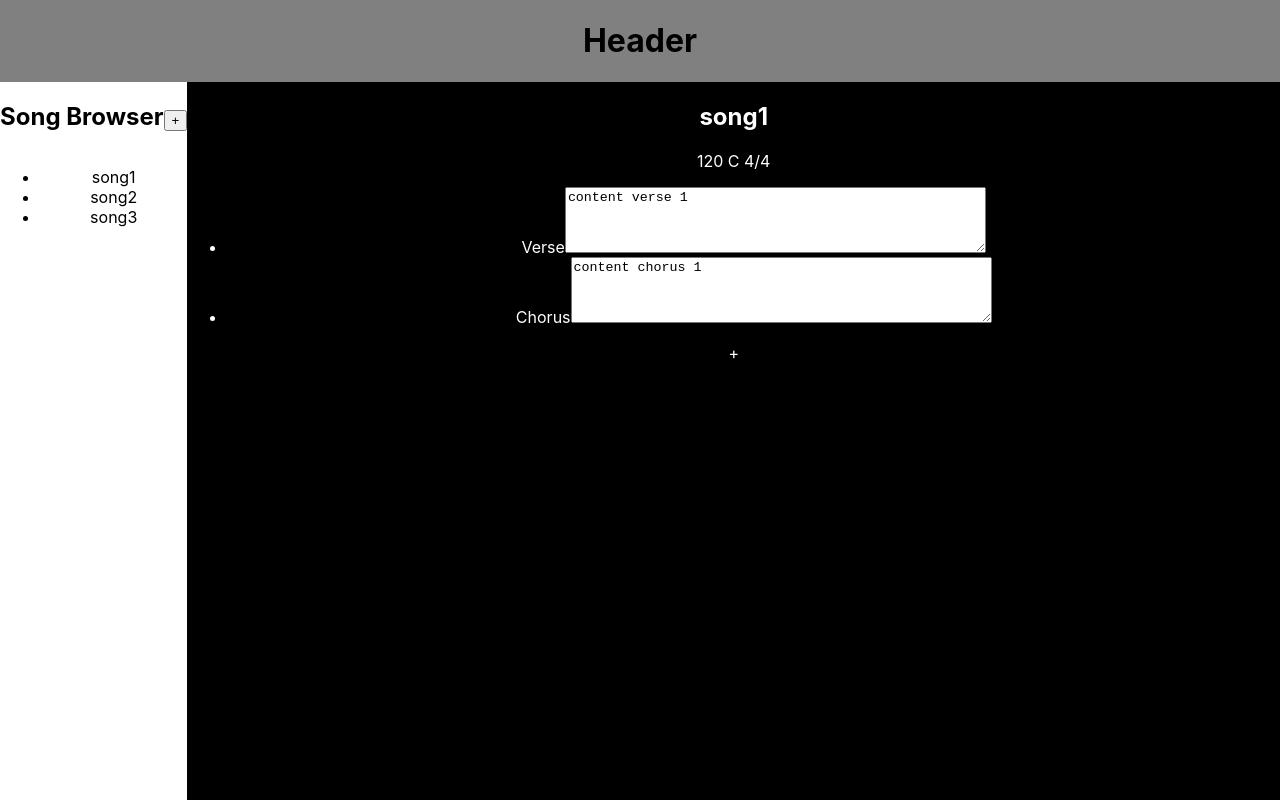
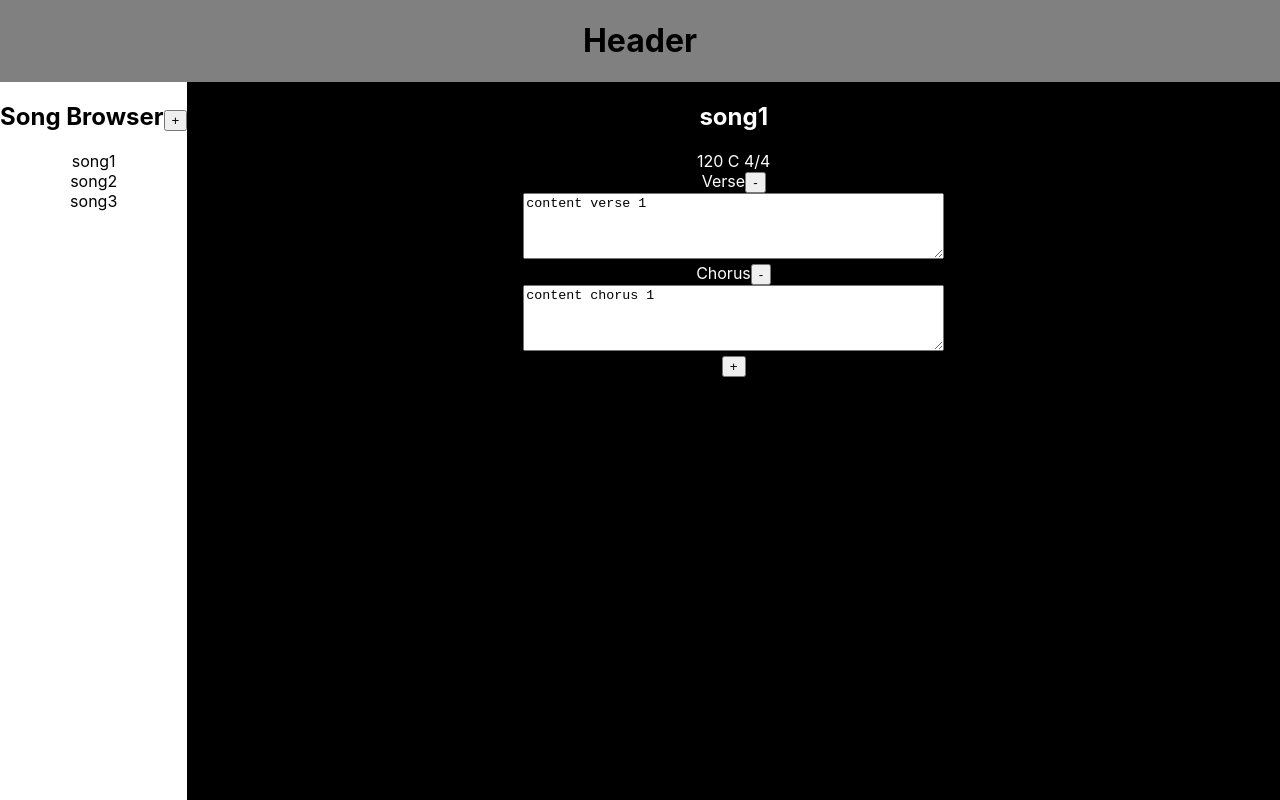
Before and after one commit to bklaing2/Lyric-Writing-App, a React (Create React App) app: page / in a window 1280 px wide. Built offline with nearby package versions, Linux system fonts and the light colour scheme.

Commit message:
Cleaned up code

```diff
--- a/src/features/main/editor/Editor.js
+++ b/src/features/main/editor/Editor.js
@@ -1,11 +1,14 @@
-import React, { useState } from 'react';
+import React from 'react';
 import { useSelector, useDispatch } from 'react-redux';
 import {
   editSongTitle,
   editSongMeta,
-  addSongSection,
+
+  addSection,
+  deleteSection,
   editSectionLabel,
   editSectionContent,
+
   selectSelectedSong,
 } from '../mainSlice';
 import styles from './Editor.module.css';
@@ -13,38 +16,38 @@ import styles from './Editor.module.css';
 export function Editor() {
   const song = useSelector(selectSelectedSong);
 
-  const [incrementAmount, setIncrementAmount] = useState('2');
-
   const dispatch = useDispatch();
 
 
+  // Button functions
   const editTitle = () => {
-    var title = prompt('Title', song.title);
-    dispatch(editSongTitle(title));
+    dispatch(editSongTitle(prompt('Title', song.title)));
   }
 
   const editMeta = () => {
-    var tempo = prompt('Tempo', song.meta.tempo);
-    var keySig = prompt('Key Signature', song.meta.keySig);
-    var timeSigTop = prompt('Time Signature Top', song.meta.timeSig.top);
-    var timeSigBottom = prompt('Time Signature Bottom', song.meta.timeSig.bottom);
-
-    tempo = (tempo == null || tempo == '') ? song.meta.tempo : tempo;
-    keySig = (keySig == null || keySig == '') ? song.meta.keySig : keySig;
-    timeSigTop = (timeSigTop == null || timeSigTop == '') ? song.meta.timeSig.top : timeSigTop;
-    timeSigBottom = (timeSigBottom == null || timeSigBottom == '') ? song.meta.timeSig.bottom : timeSigBottom;
-
-    var newMeta = {
-      tempo: tempo,
-      keySig: keySig,
-      timeSig: { top: timeSigTop, bottom: timeSigBottom }
+    var meta = {
+      tempo: prompt('Tempo', song.meta.tempo),
+      keySig: prompt('Key Signature', song.meta.keySig),
+      timeSig: {
+        top: prompt('Time Signature Top', song.meta.timeSig.top),
+        bottom: prompt('Time Signature Bottom', song.meta.timeSig.bottom)
+      },
     };
 
-    dispatch(editSongMeta(newMeta));
+    dispatch(editSongMeta(meta));
   };
 
 
-  const updateSectionContent = (content, i) => {
+  const newSection = () => dispatch(addSection());
+  const removeSection = i => dispatch(deleteSection(i))
+
+
+  const editLabel = (label, i) => {
+    dispatch(editSectionLabel({ label: prompt('Section Name', label), i: i } ))
+  }
+
+
+  const editContent = (content, i) => {
     dispatch(editSectionContent( { content: content, i: i } ))
   }
 
@@ -53,13 +56,16 @@ export function Editor() {
   // Other elements
   const sections = song.sections.map((section, i) =>
     <li>
-      <label for={`section_${i}`} onClick={() => dispatch(editSectionLabel({ label: prompt('Tempo', section.label), i: i } ))}>{section.label}</label>
+      <label for={`section_${i}`} onClick={() => editLabel(section.label, i)}>{section.label}</label>
+      <button onClick={() => removeSection(i)}>-</button>
+      <br />
+
       <textarea id={`section_${i}`}
         name={section.label}
         rows="4" cols="50"
         value={section.content}
         // onBlur={e => updateSectionContent(e.target.value, i)}
-        onChange={e => updateSectionContent(e.target.value, i)} />
+        onChange={e => editContent(e.target.value, i)} />
     </li>
   );
 
@@ -79,7 +85,7 @@ export function Editor() {
         {sections}
       </ul>
 
-      <p onClick={() => dispatch(addSongSection())}>+</p>
+      <button onClick={newSection}>+</button>
     </section>
   );
 }
--- a/src/features/main/mainSlice.js
+++ b/src/features/main/mainSlice.js
@@ -58,24 +58,48 @@ export const mainSlice = createSlice({
   initialState,
 
   reducers: {
-    createNewSong: (state, action) => {
-      state.songs.push(action.payload);
+    // Song functions
+    createSong: (state, action) => {
+      const song = {
+        id: Date.now(),
+        title: 'New Song',
+        meta: {
+          tempo: 120,
+          keySig: 'C',
+          timeSig: { top: 4, bottom: 4 }
+        },
+        sections: []
+      }
+
+      state.songs.push(song);
+      state.selectedSong = state.songs[state.songs.length - 1].id
+    },
+    deleteSong: (state, action) => {
+      var index = state.songs.map(song => { return song.id }).indexOf(action.payload)
+      state.songs.splice(index, 1);
     },
     selectSong: (state, action) => {
       state.selectedSong = action.payload;
     },
+
+    // Song parameter functions
     editSongTitle: (state, action) => {
       getSelectedSong(state.songs, state.selectedSong).title = action.payload;
     },
     editSongMeta: (state, action) => {
       getSelectedSong(state.songs, state.selectedSong).meta = action.payload;
     },
-    addSongSection: (state, action) => {
+
+    // Song section functions
+    addSection: (state, action) => {
       var section = {
         label: 'New Section',
         content: '',
       }
       getSelectedSong(state.songs, state.selectedSong).sections.push(section);
+    },
+    deleteSection: (state, action) => {
+      getSelectedSong(state.songs, state.selectedSong).sections.splice(action.payload, 1)
     },
     editSectionLabel: (state, action) => {
       getSelectedSong(state.songs, state.selectedSong).sections[action.payload.i].label = action.payload.label;
@@ -86,10 +110,22 @@ export const mainSlice = createSlice({
   },
 });
 
-export const { createNewSong, selectSong, editSongTitle, editSongMeta, addSongSection, editSectionLabel, editSectionContent } = mainSlice.actions;
+export const {
+  createSong,
+  deleteSong,
+  selectSong,
 
-export const selectSongs = (state) => state.main.songs;
-// export const selectSongNames = (state) => state.main.songs.map((song) => {id, title});
-export const selectSelectedSong = (state) => getSelectedSong(state.main.songs, state.main.selectedSong);
+  editSongTitle,
+  editSongMeta,
+
+  addSection,
+  deleteSection,
+  editSectionLabel,
+  editSectionContent,
+} = mainSlice.actions;
+
+export const selectSongs = state => state.main.songs;
+export const selectSongNames = state => state.main.songs.map(song => { return { id: song.id, title: song.title }});
+export const selectSelectedSong = state => getSelectedSong(state.main.songs, state.main.selectedSong);
 
 export default mainSlice.reducer;
--- a/src/features/main/songBrowser/SongBrowser.js
+++ b/src/features/main/songBrowser/SongBrowser.js
@@ -1,27 +1,16 @@
-import React, { useState } from 'react';
-import { useSelector, useDispatch } from 'react-redux';
+import React from 'react';
+import { useDispatch } from 'react-redux';
 import { SongList } from './songList/SongList';
 import {
-  createNewSong,
+  createSong,
 } from '../mainSlice';
 import styles from './SongBrowser.module.css';
 
-const song = {
-  id: Date.now(),
-  title: 'test',
-  meta: {
-    tempo: 120,
-    keySig: 'C',
-    timeSig: { top: 4, bottom: 4 }
-  },
-  sections: [
-    // { label: 'Verse', lines: ['line 1', 'line 2', 'line 3'] },
-    // { label: 'Chorus', lines: ['line 1', 'line 2'] },
-  ]
-}
 
 export function SongBrowser() {
   const dispatch = useDispatch();
+
+  const newSong = () => dispatch(createSong());
 
   return (
     <section className={styles.container}>
@@ -29,7 +18,7 @@ export function SongBrowser() {
       <div className={styles.header}>
         <h2>
           Song Browser
-          <button onClick={() => dispatch(createNewSong(song))}>+</button>
+          <button onClick={newSong}>+</button>
         </h2>
       </div>
 
--- a/src/features/main/songBrowser/songList/SongList.js
+++ b/src/features/main/songBrowser/songList/SongList.js
@@ -3,7 +3,7 @@ import { useSelector, useDispatch } from 'react-redux';
 import {
   selectSong,
   selectSongs,
-  // selectSongNames,
+  selectSongNames,
   selectSelectedSong,
 } from '../../mainSlice';
 import styles from './SongList.module.css';
@@ -11,10 +11,11 @@ import styles from './SongList.module.css';
 export function SongList() {
   const dispatch = useDispatch();
 
-  const songs = useSelector(selectSongs).map((song) =>
+  const selectedSong = useSelector(selectSelectedSong);
+  const songs = useSelector(selectSongNames).map(song =>
     <li onClick={() => dispatch(selectSong(song.id))}>{song.title}</li>
   );
-  const selectedSong = useSelector(selectSelectedSong);
+
 
   return (
     <ul>
--- a/src/index.css
+++ b/src/index.css
@@ -11,3 +11,9 @@ code {
   font-family: source-code-pro, Menlo, Monaco, Consolas, 'Courier New',
     monospace;
 }
+
+ul {
+  list-style-type: none;
+  padding: 0;
+  margin: 0;
+}
```
